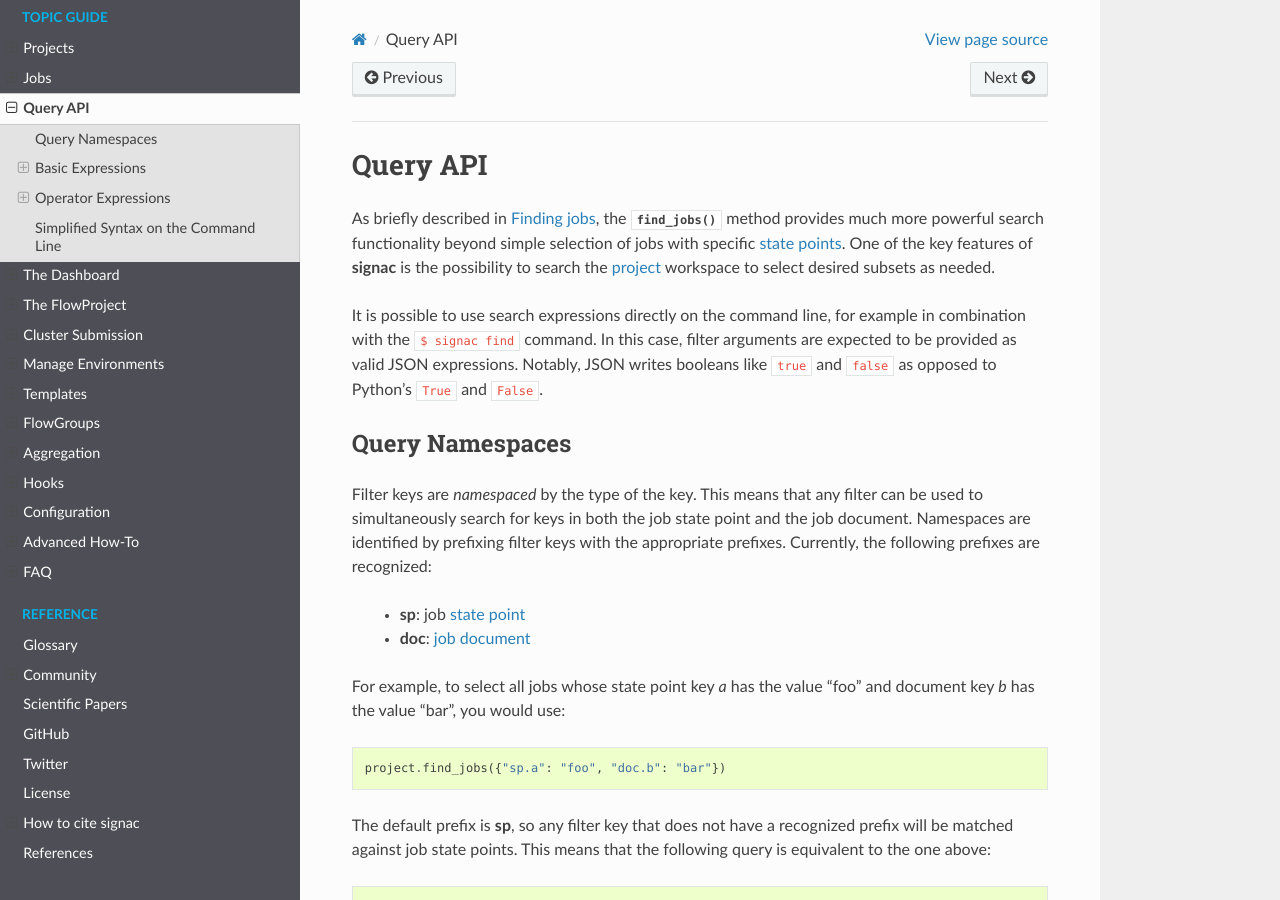
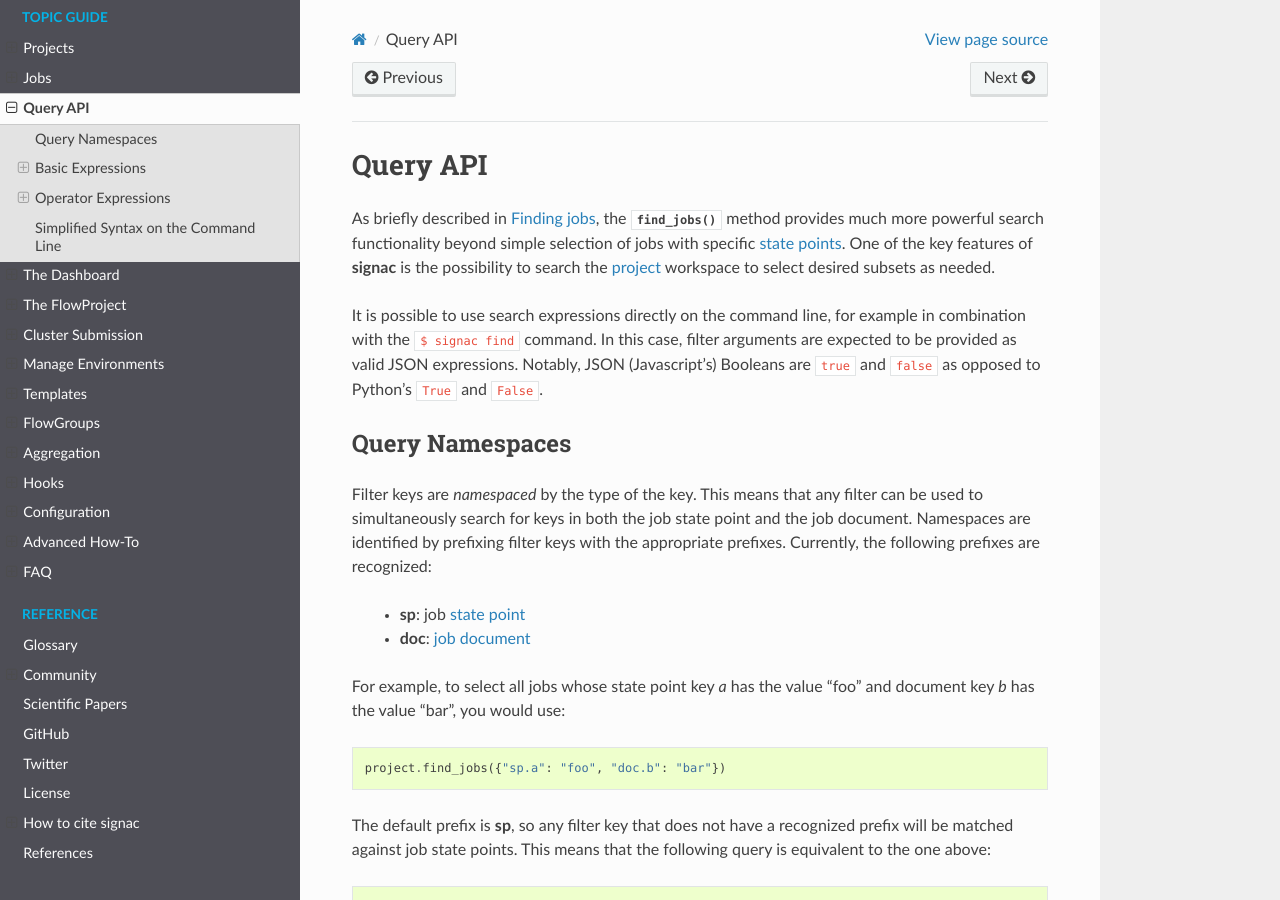
Before and after one commit to glotzerlab/signac-docs, a Sphinx documentation site: the page built from docs/source/query.rst, in a window 1280 px wide and 900 px high. Built offline with Sphinx 7.4.7 and the Read the Docs theme 2.0.0, drawn with Linux system fonts in a browser that asks for light colours; some of the changed text lies outside the part shown.

Commit message:
Apply suggestions from code review
Co-authored-by: Brandon Butler <butlerbr@umich.edu>

```diff
--- a/docs/source/query.rst
+++ b/docs/source/query.rst
@@ -9,7 +9,7 @@ One of the key features of **signac** is the possibility to search the :term:`pr
 
 It is possible to use search expressions directly on the command line, for example in combination with the ``$ signac find`` command.
 In this case, filter arguments are expected to be provided as valid JSON expressions.
-Notably, JSON writes booleans like ``true`` and ``false`` as opposed to Python's ``True`` and ``False``.
+Notably, JSON (Javascript's) Booleans are ``true`` and ``false`` as opposed to Python's ``True`` and ``False``.
 
 
 Query Namespaces
```
Also changed, not shown: other parts of docs/source/query.rst (+1 -1 lines).
